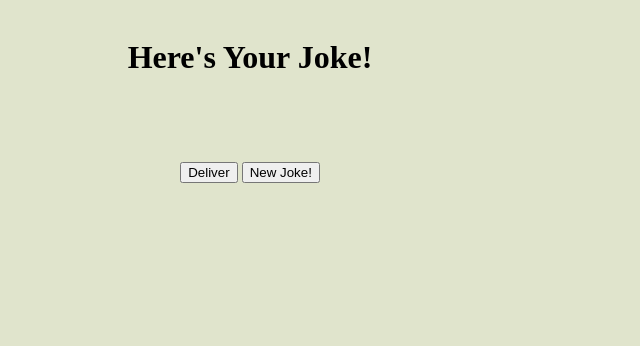
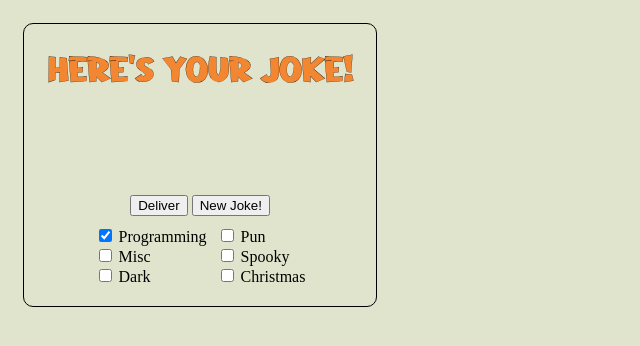
Before and after one commit to Jckhe/joker-chrome-ext, a browser extension: page index.html in a window 1280 px wide. Shown: the whole page, without its empty margins (0-640 px from the left). Drawn offline with Linux system fonts and the light colour scheme; no server answers.

Commit message:
saving prog

```diff
--- a/index.html
+++ b/index.html
@@ -17,6 +17,36 @@
         <button class="deliver">Deliver</button>
         <button class="refreshJoke">New Joke!</button>
         </div>
+        <div class="optionalContainer">
+            <div id="left">
+                <div class="checkBoxContainer">
+                    <input type="checkbox" class="optional" id="Programming" name="Programming" checked/>
+                    <label for="">Programming</label>
+                </div>
+                <div class="checkBoxContainer">
+                    <input type="checkbox" class="optional" id="Misc" name="Misc">
+                    <label for="Misc">Misc</label>
+                </div>
+                <div class="checkBoxContainer">
+                    <input type="checkbox" class="optional" id="Dark" name="Dark"/>
+                    <label for="Dark">Dark</label>
+                </div>
+             </div>
+            <div id="right">
+                <div class="checkBoxContainer">
+                    <input type="checkbox" class="optional" id="Pun" name="Pun">
+                    <label for="Pun">Pun</label>
+                </div>
+                 <div class="checkBoxContainer">
+                    <input type="checkbox" class="optional" id="Spooky" name="Spooky">
+                    <label for="Spooky">Spooky</label>
+                </div>
+                <div class="checkBoxContainer">
+                    <input type="checkbox" class="optional" id="Christmas" name="Christmas">
+                    <label for="Christmas">Christmas</label>
+                </div>
+            </div>
+        </div>
     </div>
 </body>
 <script src="script.js" type="text/javascript"></script>
--- a/script.js
+++ b/script.js
@@ -4,8 +4,9 @@ $(document).ready(function() {
     let result = document.querySelector(".result")
     let setup;
     let delivery;
+    let urlEnding = ["Programming"]
     function fetchJoke() {
-        fetch('https://v2.jokeapi.dev/joke/Programming')
+        fetch(`https://v2.jokeapi.dev/joke/${urlEnding.join()}`)
         .then((res) => res.json())
         .then((res) => {
             if (res.setup === undefined || res.delivery === undefined) {
@@ -27,4 +28,23 @@ $(document).ready(function() {
         result.innerHTML = '';
         fetchJoke();
     })
+    $('input.optional').change(function () {
+        let current = this.name;
+        let isChecked = $(`#${this.name}`)[0].checked;
+        console.log(isChecked);
+        if (isChecked == false) {
+            urlEnding.forEach((el, index) => {
+                if (el === this.name) {
+                    urlEnding.splice(index);
+                    console.log(urlEnding)
+                    fetchJoke();
+                }
+            })
+        } else {
+            console.log(current);
+            urlEnding.push(current);
+            console.log(urlEnding);
+            fetchJoke();
+        }
+    })
 });
--- a/style.css
+++ b/style.css
@@ -1,15 +1,66 @@
+@font-face {
+    font-family: 'ahawow';
+    src: url('ahawowfont2.woff2') format('woff2'),
+         url('ahawowfont.woff') format('woff');
+    font-weight: normal;
+    font-style: normal;
+
+}
+
+
+@font-face {
+    font-family: 'pepper';
+    src: url('pepper.woff') format('woff'),
+         url('pepper2.woff2') format('woff2');
+    font-weight: normal;
+    font-style: normal;
+}
+
 html {
-    min-width: 400px;
-    max-width: 500px;
-    min-height: 100px;
-    max-height: 100px;
+    width: 400px;
+    height: 100px;
     background-color: #E0E4CC;
 }
 
+body {
+    padding: 15px;
+}
+
 .Main {
+    border-radius: 10px;
+    border: 1px solid black;
+    z-index: 10;
     display: flex;
     flex-direction: column;
     align-items: center;
     padding: 10px;
     background-color: #E0E4CC;
 }
+
+h1 {
+    color: #F38630;
+    font-family: 'ahawow';
+    -webkit-text-stroke: 0.25px black;
+}
+
+.setup, .result {
+    color: #ee542e;
+    font-family: 'ahawow';
+    font-size: 1.35rem;
+    -webkit-text-stroke: 1px black;
+    text-align: center;
+}
+
+.optionalContainer {
+    gap: 10px;
+    padding: 10px;
+    display: flex;
+    align-items: center;
+}
+
+#left, #right {
+    white-space: nowrap;
+    display: flex;
+    flex-direction: column;
+
+}
```
Also changed, not shown: ahawowfont.woff (added), ahawowfont2.woff2 (added), pepper.woff (added), pepper2.woff2 (added), 1 other file.
